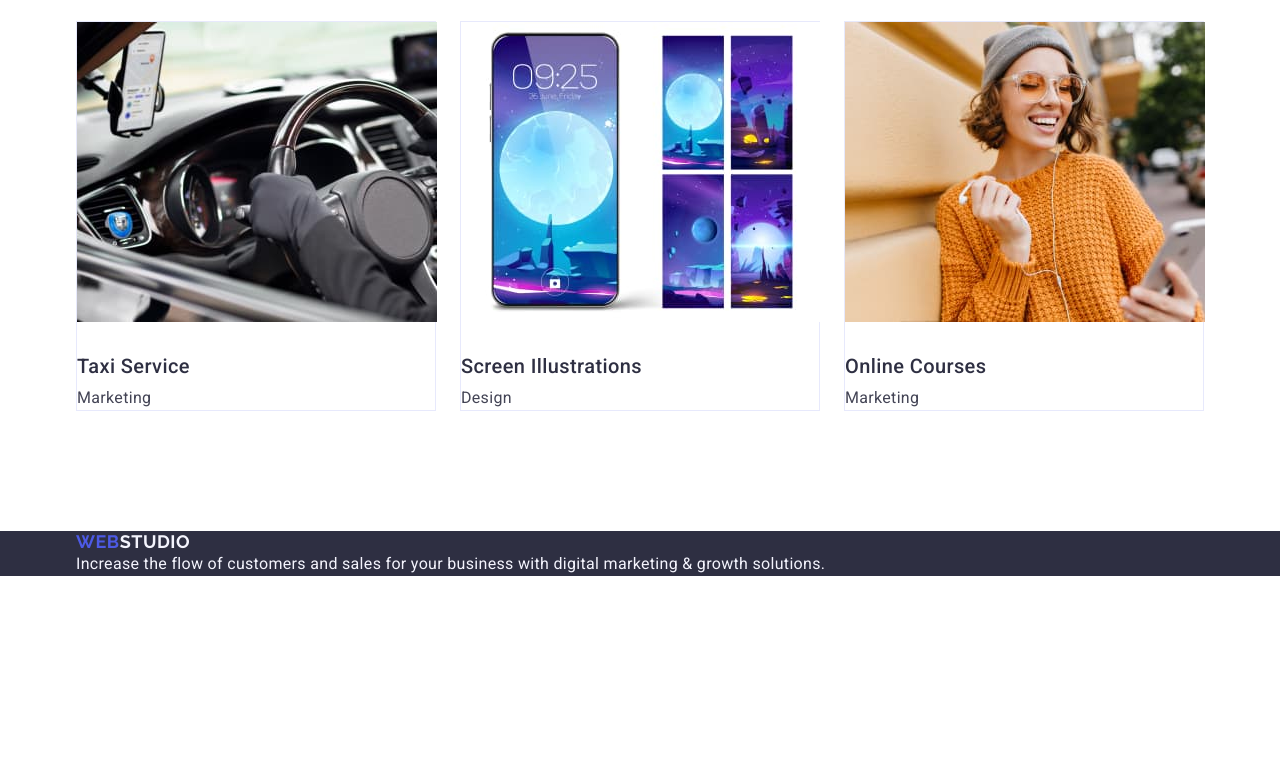
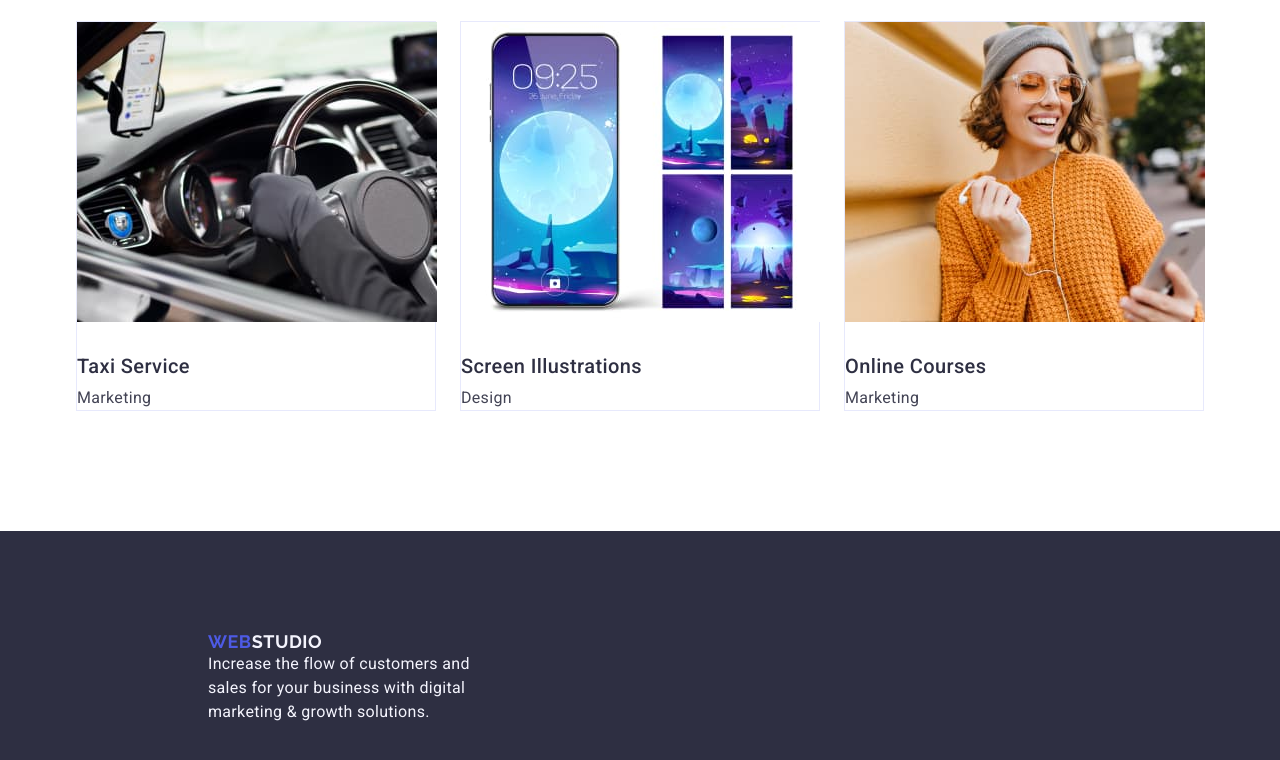
Before and after one commit to podlipaevanatalia/goit-markup-hw-03, a plain HTML site: page index.html in a window 1280 px wide. Shown: the part 2502-3262 px from the top of the page. Before the commit the page ends 3078 px from the top, so only its background shows below. Drawn offline with nearby package versions, Linux system fonts and the light colour scheme.

Commit message:
fix footer

```diff
--- a/css/styles.css
+++ b/css/styles.css
@@ -256,9 +256,17 @@ button:focus {
 }
 
 .footer {
+  max-width: 1440px;
+  margin-left: auto;
+  margin-right: auto;
   background-color: #2e2f42;
 }
-
+.footer-container {
+  padding-top: 100px;
+  padding-bottom: 100px;
+  padding-left: 156px;
+  padding-right: 1020px;
+}
 .footer-logo {
   font-family: "Raleway", sans-serif;
   font-weight: 700;
@@ -267,6 +275,7 @@ button:focus {
   letter-spacing: 0.03em;
   text-transform: uppercase;
   color: #4d5ae5;
+  margin-bottom: 16px;
 }
 
 .footer-logo-part {
@@ -274,6 +283,7 @@ button:focus {
 }
 
 .footer-item {
+  min-width: 264px;
   font-size: 16px;
   line-height: 1.5;
   letter-spacing: 0.02em;
--- a/index.html
+++ b/index.html
@@ -199,7 +199,7 @@
     </main>
     <!-- =====FOOTER==== -->
     <footer class="footer">
-      <div class="container">
+      <div class="container footer-container">
         <a class="footer-logo" href="./index.html"
           >Web<span class="footer-logo-part">Studio</span></a
         >
```
